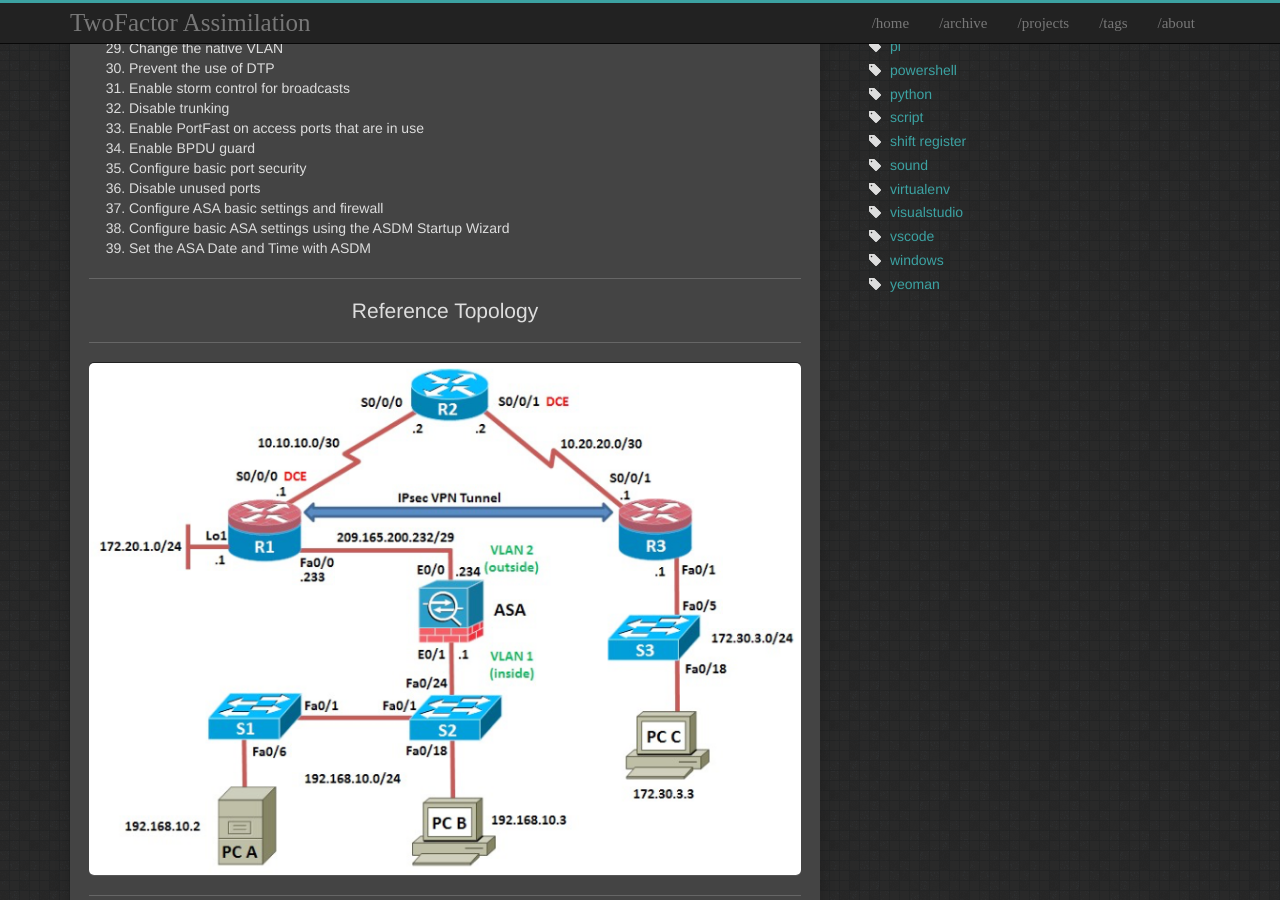
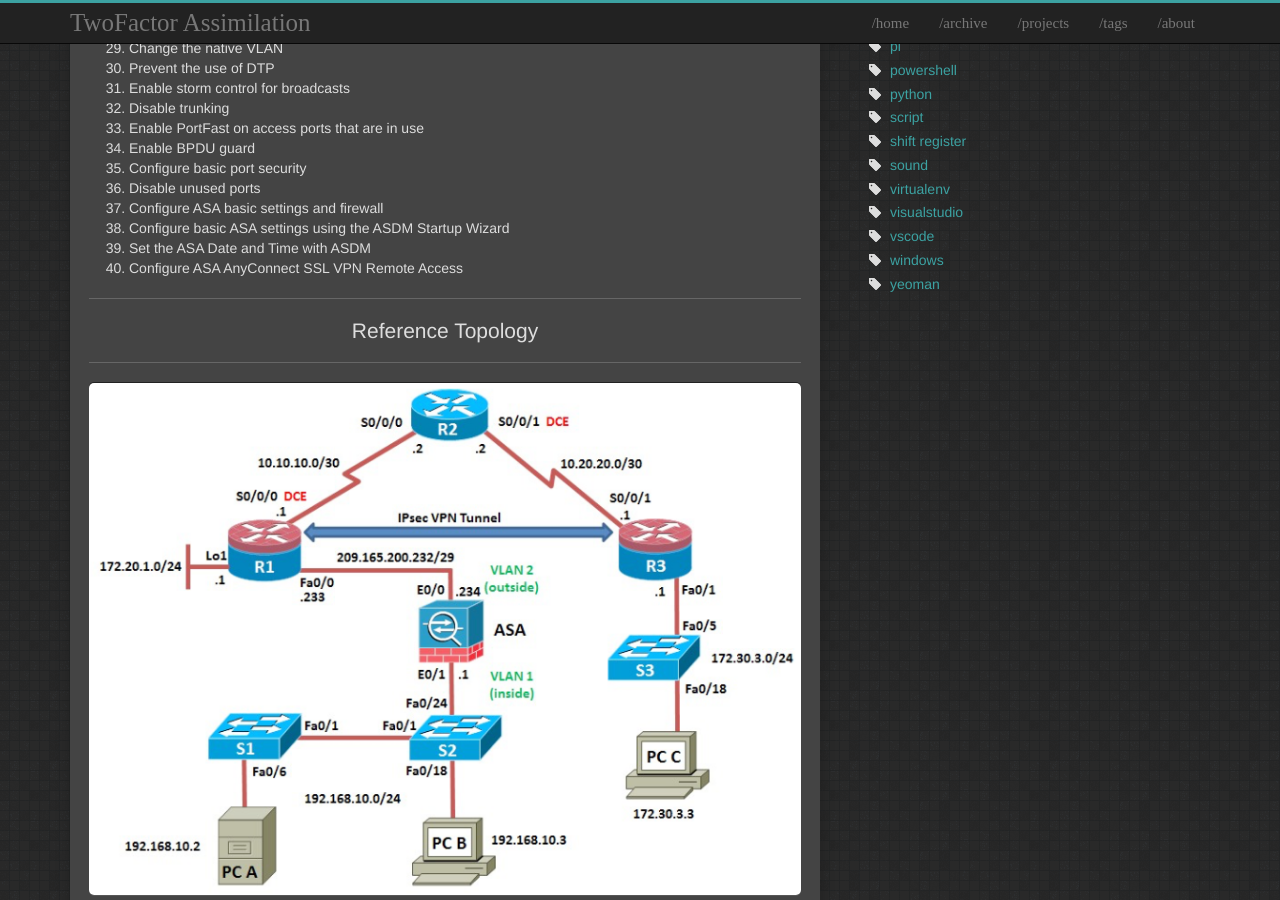
Before and after one commit to t04glovern/t04glovern.github.io.raw, a Jekyll site: the page built from _posts/2016-09-18-ccnas---command-reference.markdown, in a window 1280 px wide and 900 px high, scrolled down 780 px. Built offline with Jekyll 4.4.1, drawn with Linux system fonts in a browser that asks for light colours; comment, search, counter and statistics services are not loaded.

Commit message:
Added content item

```diff
--- a/_posts/2016-09-18-ccnas---command-reference.markdown
+++ b/_posts/2016-09-18-ccnas---command-reference.markdown
@@ -53,6 +53,7 @@ tags:
 37. Configure ASA basic settings and firewall
 38. Configure basic ASA settings using the ASDM Startup Wizard
 39. Set the ASA Date and Time with ASDM
+40. Configure ASA AnyConnect SSL VPN Remote Access
 
 ---
 
```
